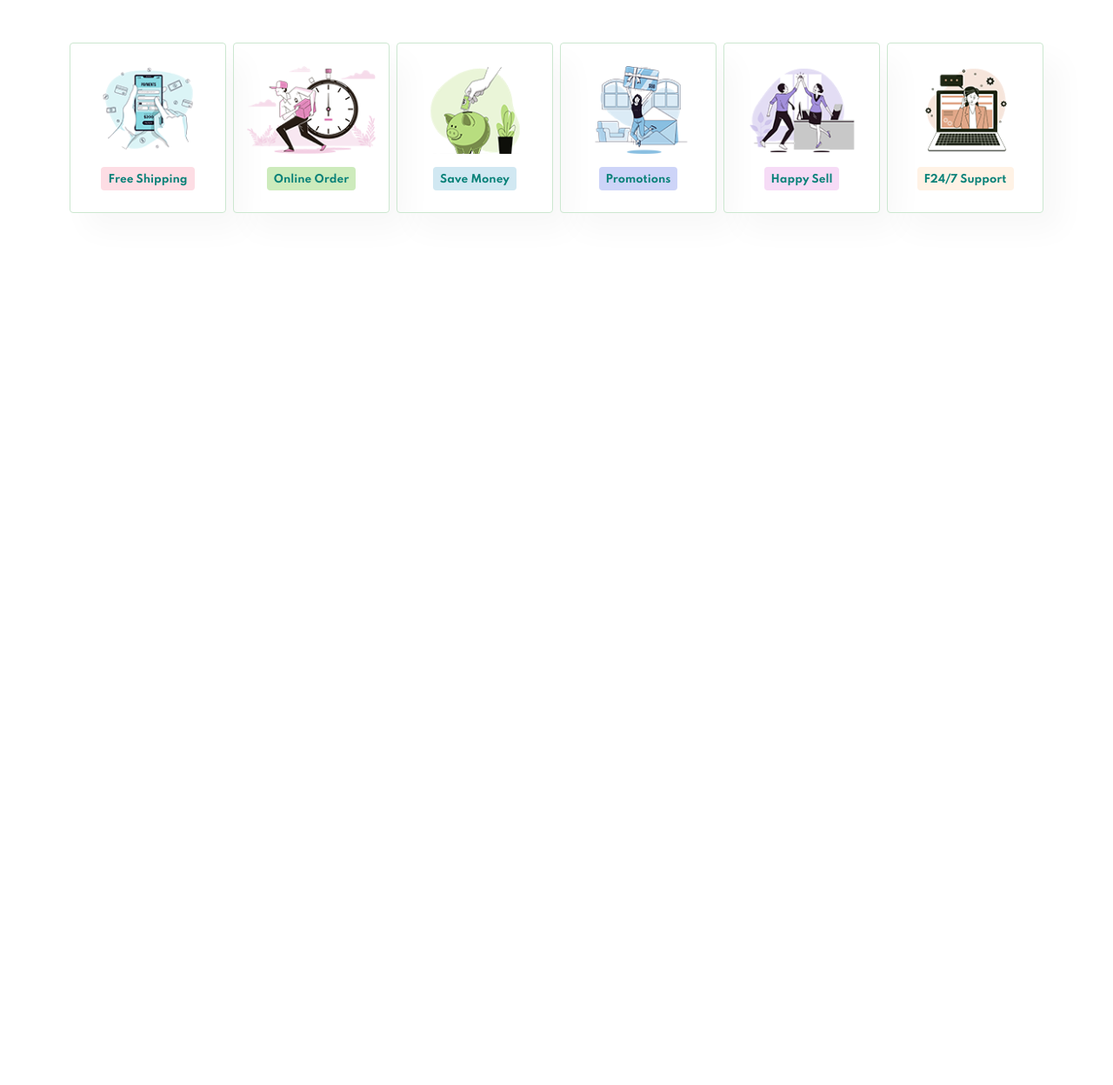
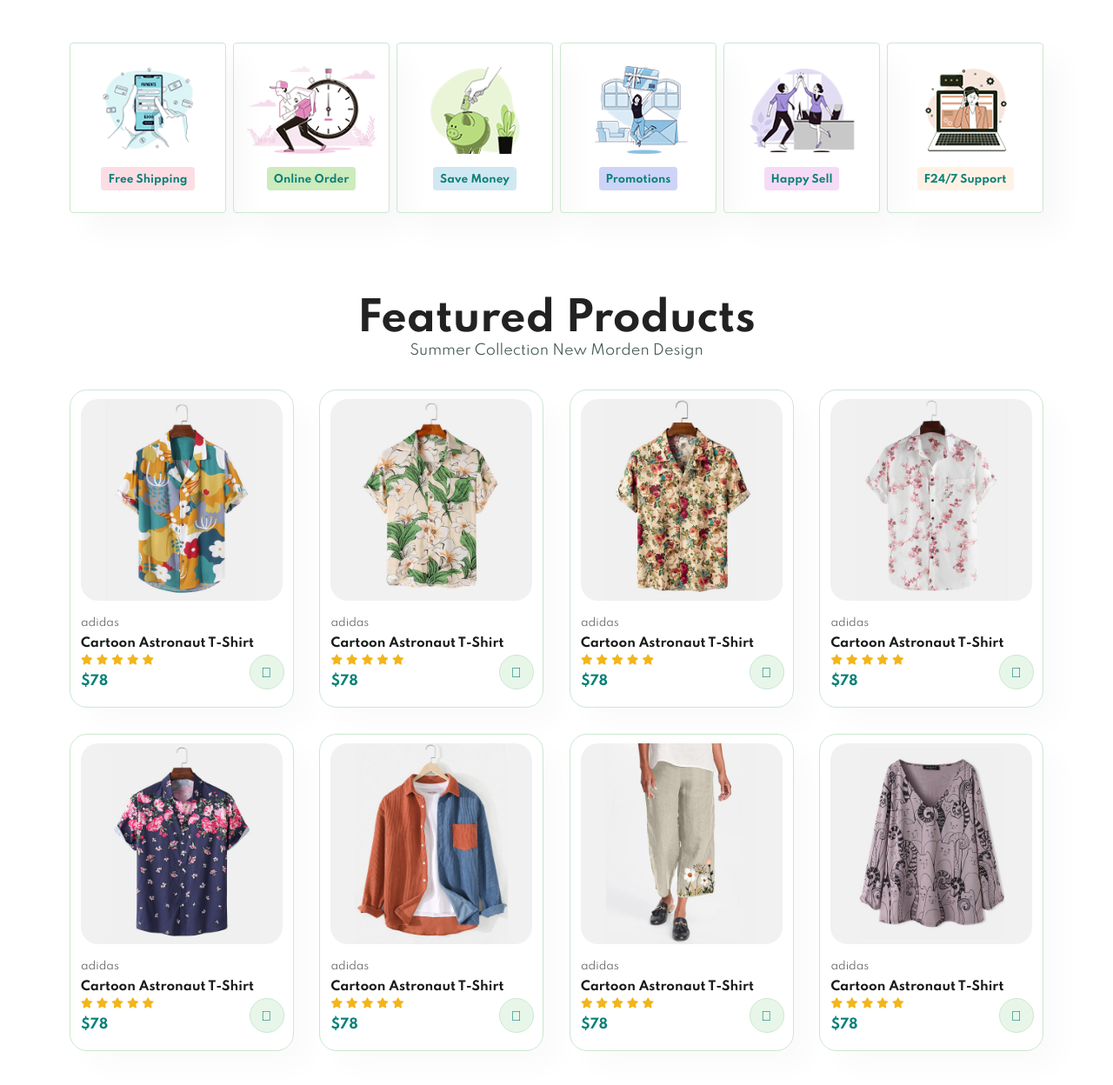
Before and after one commit to musa082080/cara-ecomarce-website, a plain HTML site: page index.html in a window 1280 px wide. Shown: the part 811-2059 px from the top of the page at 87% size. Before the commit the page ends 1111 px from the top, so only its background shows below. Drawn offline with Linux system fonts and the light colour scheme.

Commit message:
product1 area added

```diff
--- a/index.html
+++ b/index.html
@@ -62,6 +62,141 @@
         <h6>F24/7 Support</h6>
       </div>
     </section>
+
+    <section id="product1" class="section-p1">
+      <h2>Featured Products</h2>
+      <p>Summer Collection New Morden Design</p>
+      <div class="pro-container">
+        <div class="pro">
+          <img src="img/products/f1.jpg" alt="" />
+          <div class="des">
+            <span>adidas</span>
+            <h5>Cartoon Astronaut T-Shirt</h5>
+            <div class="star">
+              <i class="fas fa-star"></i>
+              <i class="fas fa-star"></i>
+              <i class="fas fa-star"></i>
+              <i class="fas fa-star"></i>
+              <i class="fas fa-star"></i>
+            </div>
+            <h4>$78</h4>
+          </div>
+          <a href="#"><i class="fal fa-shopping-cart cart"></i></a>
+        </div>
+        <div class="pro">
+          <img src="img/products/f2.jpg" alt="" />
+          <div class="des">
+            <span>adidas</span>
+            <h5>Cartoon Astronaut T-Shirt</h5>
+            <div class="star">
+              <i class="fas fa-star"></i>
+              <i class="fas fa-star"></i>
+              <i class="fas fa-star"></i>
+              <i class="fas fa-star"></i>
+              <i class="fas fa-star"></i>
+            </div>
+            <h4>$78</h4>
+          </div>
+          <a href="#"><i class="fal fa-shopping-cart cart"></i></a>
+        </div>
+        <div class="pro">
+          <img src="img/products/f3.jpg" alt="" />
+          <div class="des">
+            <span>adidas</span>
+            <h5>Cartoon Astronaut T-Shirt</h5>
+            <div class="star">
+              <i class="fas fa-star"></i>
+              <i class="fas fa-star"></i>
+              <i class="fas fa-star"></i>
+              <i class="fas fa-star"></i>
+              <i class="fas fa-star"></i>
+            </div>
+            <h4>$78</h4>
+          </div>
+          <a href="#"><i class="fal fa-shopping-cart cart"></i></a>
+        </div>
+        <div class="pro">
+          <img src="img/products/f4.jpg" alt="" />
+          <div class="des">
+            <span>adidas</span>
+            <h5>Cartoon Astronaut T-Shirt</h5>
+            <div class="star">
+              <i class="fas fa-star"></i>
+              <i class="fas fa-star"></i>
+              <i class="fas fa-star"></i>
+              <i class="fas fa-star"></i>
+              <i class="fas fa-star"></i>
+            </div>
+            <h4>$78</h4>
+          </div>
+          <a href="#"><i class="fal fa-shopping-cart cart"></i></a>
+        </div>
+        <div class="pro">
+          <img src="img/products/f5.jpg" alt="" />
+          <div class="des">
+            <span>adidas</span>
+            <h5>Cartoon Astronaut T-Shirt</h5>
+            <div class="star">
+              <i class="fas fa-star"></i>
+              <i class="fas fa-star"></i>
+              <i class="fas fa-star"></i>
+              <i class="fas fa-star"></i>
+              <i class="fas fa-star"></i>
+            </div>
+            <h4>$78</h4>
+          </div>
+          <a href="#"><i class="fal fa-shopping-cart cart"></i></a>
+        </div>
+        <div class="pro">
+          <img src="img/products/f6.jpg" alt="" />
+          <div class="des">
+            <span>adidas</span>
+            <h5>Cartoon Astronaut T-Shirt</h5>
+            <div class="star">
+              <i class="fas fa-star"></i>
+              <i class="fas fa-star"></i>
+              <i class="fas fa-star"></i>
+              <i class="fas fa-star"></i>
+              <i class="fas fa-star"></i>
+            </div>
+            <h4>$78</h4>
+          </div>
+          <a href="#"><i class="fal fa-shopping-cart cart"></i></a>
+        </div>
+        <div class="pro">
+          <img src="img/products/f7.jpg" alt="" />
+          <div class="des">
+            <span>adidas</span>
+            <h5>Cartoon Astronaut T-Shirt</h5>
+            <div class="star">
+              <i class="fas fa-star"></i>
+              <i class="fas fa-star"></i>
+              <i class="fas fa-star"></i>
+              <i class="fas fa-star"></i>
+              <i class="fas fa-star"></i>
+            </div>
+            <h4>$78</h4>
+          </div>
+          <a href="#"><i class="fal fa-shopping-cart cart"></i></a>
+        </div>
+        <div class="pro">
+          <img src="img/products/f8.jpg" alt="" />
+          <div class="des">
+            <span>adidas</span>
+            <h5>Cartoon Astronaut T-Shirt</h5>
+            <div class="star">
+              <i class="fas fa-star"></i>
+              <i class="fas fa-star"></i>
+              <i class="fas fa-star"></i>
+              <i class="fas fa-star"></i>
+              <i class="fas fa-star"></i>
+            </div>
+            <h4>$78</h4>
+          </div>
+          <a href="#"><i class="fal fa-shopping-cart cart"></i></a>
+        </div>
+      </div>
+    </section>
     <script src="script.js"></script>
   </body>
 </html>
--- a/style.css
+++ b/style.css
@@ -160,3 +160,67 @@ body {
 #feature .fe-box:nth-child(6) h6 {
   background-color: #fff2e5;
 }
+#product1 {
+  text-align: center;
+}
+#product1 .pro-container {
+  display: flex;
+  justify-content: space-between;
+  padding-top: 20px;
+  flex-wrap: wrap;
+}
+#product1 .pro {
+  width: 23%;
+  min-width: 250px;
+  padding: 10px 12px;
+  border: 1px solid #cce7d0;
+  border-radius: 20px;
+  cursor: pointer;
+  box-shadow: 20px 20px 30px rgba(0, 0, 0, 0.02);
+  margin: 15px 0;
+  transition: 0.2s ease;
+  position: relative;
+}
+#product1 .pro:hover {
+  box-shadow: 20px 20px 30px rgba(0, 0, 0, 0.06);
+}
+#product1 .pro img {
+  width: 100%;
+  border-radius: 20px;
+}
+#product1 .pro .des {
+  text-align: start;
+  padding: 10px 0;
+}
+#product1 .pro .des span {
+  color: #606063;
+  font-size: 12px;
+}
+#product1 .pro .des h5 {
+  padding-top: 7px;
+  color: #1a1a1a;
+  font-size: 14px;
+}
+#product1 .pro .des i {
+  font-size: 12px;
+  color: rgb(243, 181, 25);
+}
+#product1 .pro .des h4 {
+  padding-top: 7px;
+  font-size: 15px;
+  font-weight: 700;
+  color: #088178;
+}
+#product1 .pro .cart {
+  width: 40px;
+  height: 40px;
+  line-height: 40px;
+  border-radius: 50px;
+  background-color: #e8f6ea;
+  font-weight: 500;
+  color: #088178;
+  border: 1px solid #cce7d0;
+  position: absolute;
+  bottom: 20px;
+  right: 10px;
+}
```
